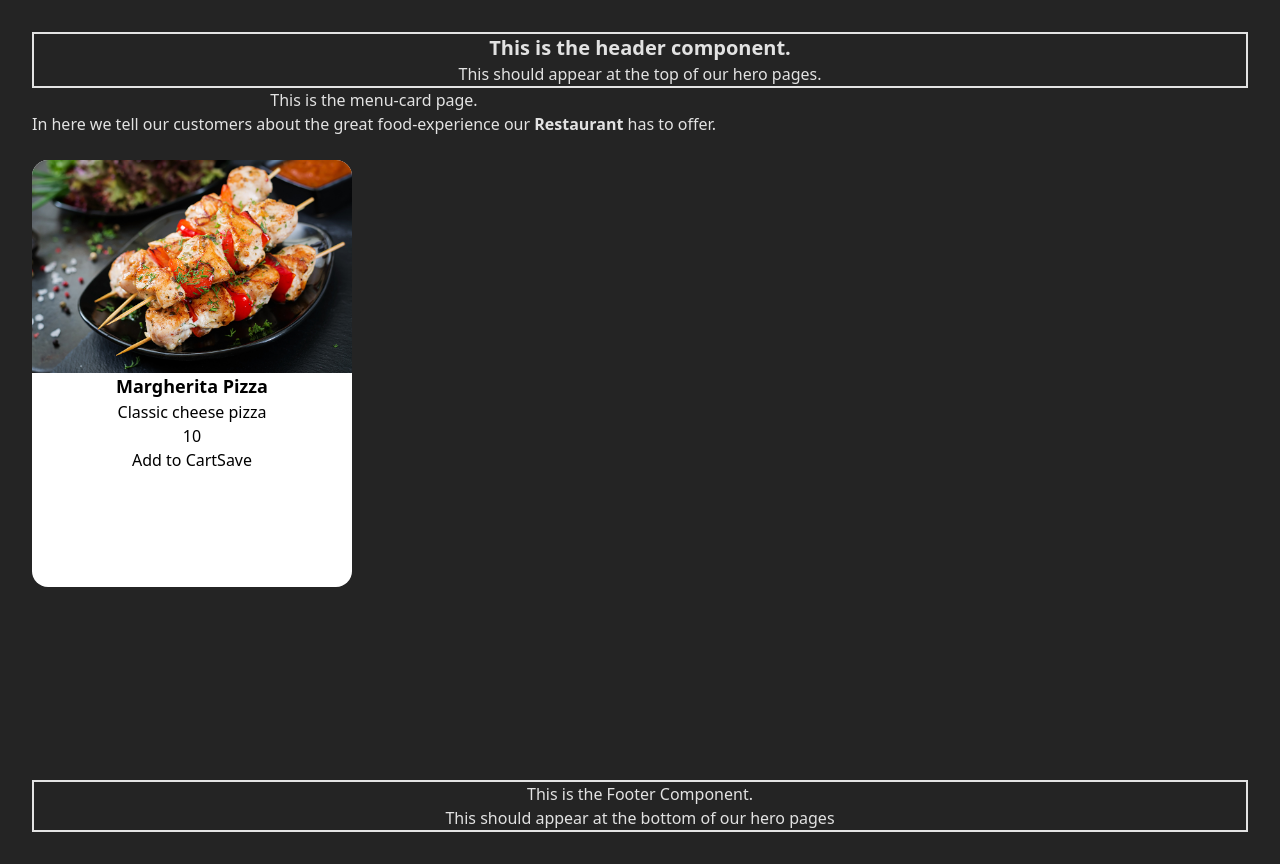
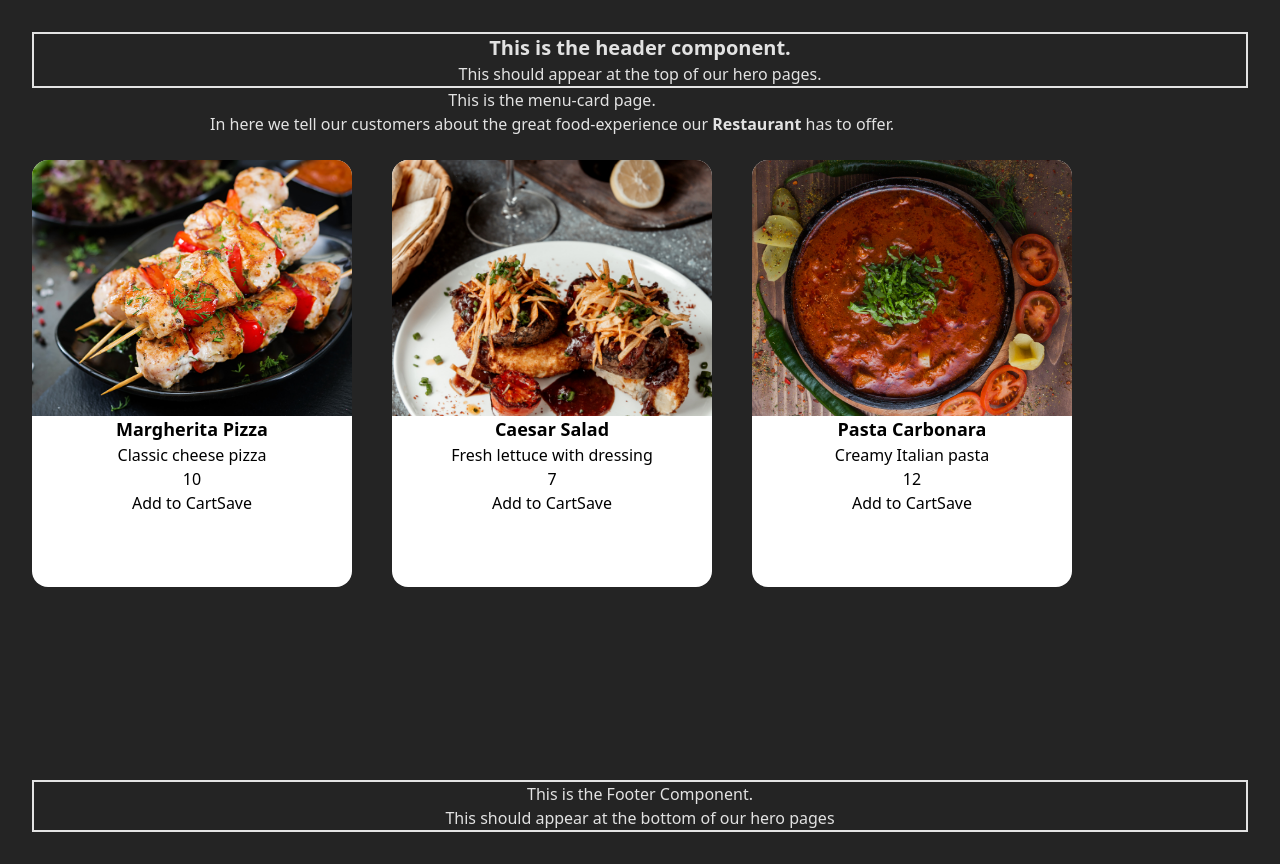
Before and after one commit to Subhranshu-Lenka/Digital-Restaurant, a React (Vite) app in the folder Frontend/: page /menu in a window 1280 px wide. Built offline with nearby package versions, Linux system fonts and the light colour scheme.

Commit message:
fixing ui

```diff
--- a/Frontend/src/Components/MenuCard/MenuCard.css
+++ b/Frontend/src/Components/MenuCard/MenuCard.css
@@ -1,5 +1,5 @@
 .container {
-    font-family: ;
+  /* font-family: ; */
   width: 20rem;
   height: auto;
   background-color: white;
@@ -9,12 +9,17 @@
   color: black;
 }
 
-.card-img{
+.img-container {
+  height: 60%;
+}
+
+.card-img {
   width: 100%;
+  height: 100%;
   object-fit: cover;
 }
 
-.card-heading{
+.card-heading {
   font-size: large;
   font-weight: 700;
 }
--- a/Frontend/src/Components/MenuCard/MenuCard.jsx
+++ b/Frontend/src/Components/MenuCard/MenuCard.jsx
@@ -1,7 +1,6 @@
 //  { id: 1, name: "Margherita Pizza", price: 10, desc: "Classic cheese pizza", img: "🍕" },
-import './MenuCard.css'
-function MenuCard({key, name, desc, price, image}) {
-
+import "./MenuCard.css";
+function MenuCard({ keys, name, desc, price, image }) {
   /*
   border-2
   bg-white
@@ -14,14 +13,11 @@ function MenuCard({key, name, desc, price, image}) {
   return (
     <>
       <div className="container">
-          <img
-          className="card-img"
-          src={image} alt="Dish Image"
-          />
+        <div className="img-container">
+          <img className="card-img" src={image} alt="Dish Image" />
+        </div>
 
-          <h3
-          className="card-heading"
-          >{name}</h3>
+        <h3 className="card-heading">{name}</h3>
         <p>{desc}</p>
         <p>{price}</p>
 
@@ -29,7 +25,7 @@ function MenuCard({key, name, desc, price, image}) {
         <button>Save</button>
       </div>
     </>
-  )
+  );
 }
 
-export default MenuCard
+export default MenuCard;
--- /dev/null
+++ b/Frontend/src/Data/data.js
@@ -0,0 +1,8 @@
+// data/dishes.js
+import '/assets/images/chicken_kebab.jpg'
+
+export const dishes = [
+    { id: 1, name: "Margherita Pizza", price: 10, desc: "Classic cheese pizza", img: "/assets/images/chicken_kebab.jpg" },
+    { id: 2, name: "Caesar Salad", price: 7, desc: "Fresh lettuce with dressing", img: "/assets/images/flat_meat_balls.jpg" },
+    { id: 3, name: "Pasta Carbonara", price: 12, desc: "Creamy Italian pasta", img: "/assets/images/tomato_soup.jpg" }
+];
--- a/Frontend/src/Pages/Menu/Menu.jsx
+++ b/Frontend/src/Pages/Menu/Menu.jsx
@@ -1,5 +1,7 @@
 // call the dishes from data or api
-import { dishes } from "../../../public/data/dishes";
+
+import { dishes } from "../../Data/data";
+
 import MenuCard from "../../Components/MenuCard/MenuCard";
 
 //  { id: 1, name: "Margherita Pizza", price: 10, desc: "Classic cheese pizza", img: "🍕" },
@@ -8,10 +10,15 @@ function Menu() {
     <>
       <div>
         <div>This is the menu-card page.</div>
-                <p>In here we tell our customers about the great food-experience our <strong>Restaurant</strong> has to offer.</p>
+        <p>
+          In here we tell our customers about the great food-experience our{" "}
+          <strong>Restaurant</strong> has to offer.
+        </p>
 
         <br />
-                {dishes.map((dish)=>(
+        <main className="flex gap-10">
+          {dishes &&
+            dishes.map((dish) => (
               <MenuCard
                 key={dish.id}
                 name={dish.name}
@@ -20,9 +27,10 @@ function Menu() {
                 image={dish.img}
               />
             ))}
+        </main>
       </div>
     </>
-    )
+  );
 }
 
-export default Menu
+export default Menu;
```
Also changed, not shown: 1 other file (tests, documents, lock files or other folders). Lines whose indentation alone changed are shown as unchanged.
